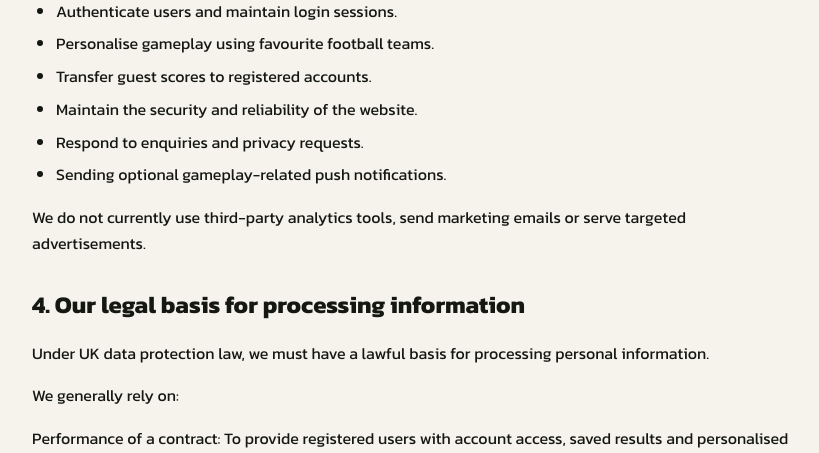
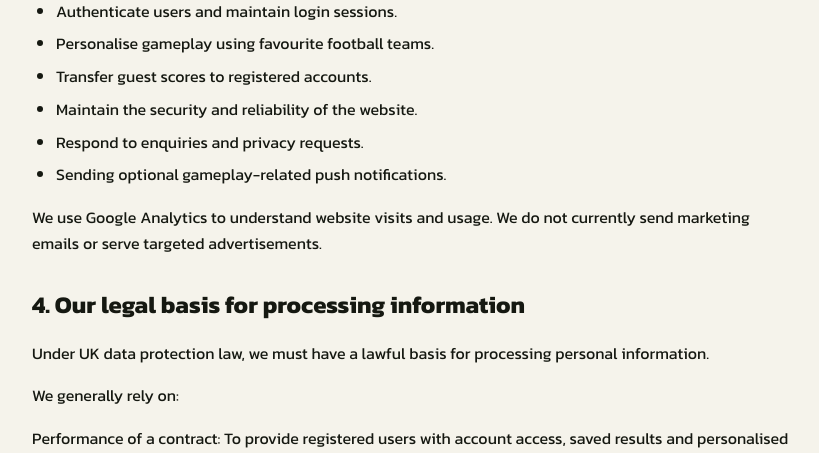
Before and after one commit to jamieclarke323/TwoTeamers, a Flask app: page /privacy-policy in a window 1280 px wide. Shown: the part 2156-2609 px from the top of the page, without its empty margins (228-1047 px from the left). Run offline with Flask 3, Linux system fonts and the light colour scheme; parts of the project's set-up code (start-up, migrations or seed data) failed here and were passed over.

Commit message:
google analytics integration

```diff
--- a/two-teamers/app/templates/base.html
+++ b/two-teamers/app/templates/base.html
@@ -4,6 +4,17 @@
   <meta charset="utf-8">
   <meta name="viewport" content="width=device-width, initial-scale=1">
   <title>{% block title %}Two Teamers{% endblock %}</title>
+  {% if not offline_mode %}
+  <!-- Google tag (gtag.js) -->
+  <script async src="https://www.googletagmanager.com/gtag/js?id=G-XZLDYJXQ8V"></script>
+  <script>
+    window.dataLayer = window.dataLayer || [];
+    function gtag(){dataLayer.push(arguments);}
+    gtag('js', new Date());
+
+    gtag('config', 'G-XZLDYJXQ8V');
+  </script>
+  {% endif %}
   <meta name="theme-color" content="#151811">
   <link rel="manifest" href="{{ url_for('static', filename='manifest.webmanifest') }}">
   <link rel="icon" href="{{ url_for('static', filename='img/two-teamers-app-icon-2026.png') }}" type="image/png" sizes="768x768">
--- a/two-teamers/app/templates/privacy_policy.html
+++ b/two-teamers/app/templates/privacy_policy.html
@@ -5,7 +5,7 @@
   <a class="back-link" href="{{ url_for('main.home') }}">Back to home</a>
   <header class="page-head">
     <h1>Privacy Policy</h1>
-    <p>Last updated: October 2026</p>
+    <p>Last updated: November 2026</p>
   </header>
   <p>Welcome to Two Teamers!</p>
   <p>Two Teamers is a football quiz game where you try to name players who have played for different combinations of football clubs.</p>
@@ -56,7 +56,7 @@
     <li>Respond to enquiries and privacy requests.</li>
     <li>Sending optional gameplay-related push notifications.</li>
   </ul>
-  <p>We do not currently use third-party analytics tools, send marketing emails or serve targeted advertisements.</p>
+  <p>We use Google Analytics to understand website visits and usage. We do not currently send marketing emails or serve targeted advertisements.</p>
 
   <h2>4. Our legal basis for processing information</h2>
   <p>Under UK data protection law, we must have a lawful basis for processing personal information.</p>
@@ -97,7 +97,9 @@
   <p>Allow registered players to access their accounts securely and remain logged in. Login sessions normally have a 30-day lifetime.</p>
   <h3>How to play preference</h3>
   <p>We store the time of your most recent page visit in your browser's local storage. This prevents the How to play instructions from opening automatically again unless you are logged out and have not visited for more than seven days. The timestamp is updated on each page visit, stays in your browser and can be removed by clearing site data. You can always open the instructions using the How to play button.</p>
-  <p>We do not currently use third-party analytics or advertising cookies.</p>
+  <h3>Google Analytics</h3>
+  <p>Online pages use Google Analytics, which may set cookies to measure visits and website usage and process information such as page views, browser and device details. We do not explicitly send your account email address, password or quiz answers to Google Analytics.</p>
+  <p>We do not currently use advertising cookies.</p>
   <p>We use cookies to provide game and account features. We will assess the applicable legal consent requirements and obtain consent where necessary.</p>
   <p>You can manage or delete cookies through your browser settings. However, deleting cookies may log you out or prevent access to previously saved guest results.</p>
 
@@ -107,6 +109,7 @@
   <p>We do not sell your personal information.</p>
   <p>Your email address, favourite football team and individual game results are not publicly shared with other players.</p>
   <p>Information may be processed by our hosting provider where necessary to deliver the website or maintain its infrastructure.</p>
+  <p>Website usage information is also processed by Google through Google Analytics. For more information, see <a href="https://policies.google.com/privacy">Google's Privacy Policy</a>.</p>
   <p>We may also disclose information where legally required or where necessary to protect website security.</p>
   <p>Where personal information is transferred outside the United Kingdom, we will comply with applicable international data transfer requirements.</p>
 
@@ -117,7 +120,7 @@
   <p>Two Teamers is a football quiz intended for a general audience, including younger football fans.</p>
   <p>Players can enjoy the game without registering an account or providing an email address.</p>
   <p>We aim to minimise the personal information collected and do not make registered users' account details or individual scores publicly available.</p>
-  <p>We do not currently use personal information for targeted advertising or third-party analytics.</p>
+  <p>We do not currently use personal information for targeted advertising. Google Analytics is used to measure website visits and usage as described above.</p>
   <p>We recognise that children's personal information requires particular protection and aim to provide appropriate privacy safeguards.</p>
   <p>Parents, guardians and younger players can contact us with questions about personal information.</p>
 
```
Also changed, not shown: two-teamers/tests/test_privacy_policy.py (+20 -1 lines), two-teamers/README.md.
